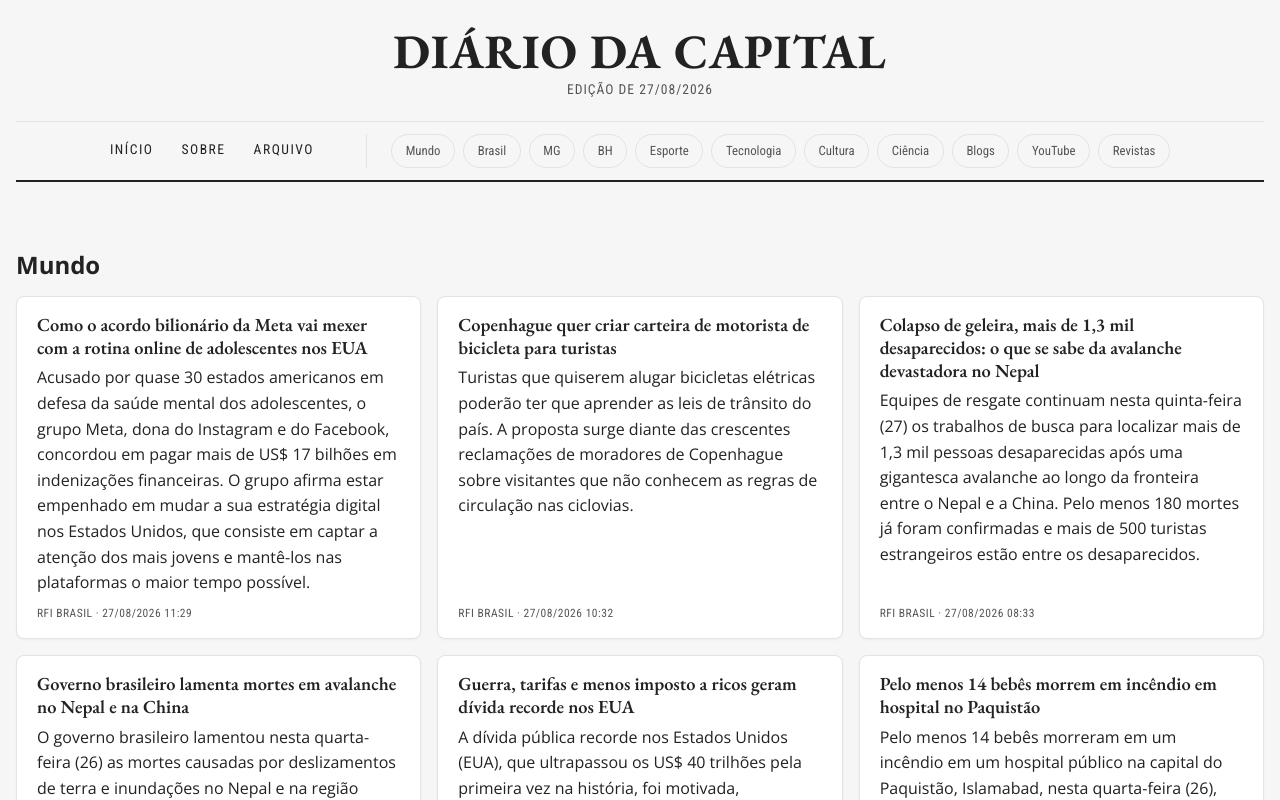
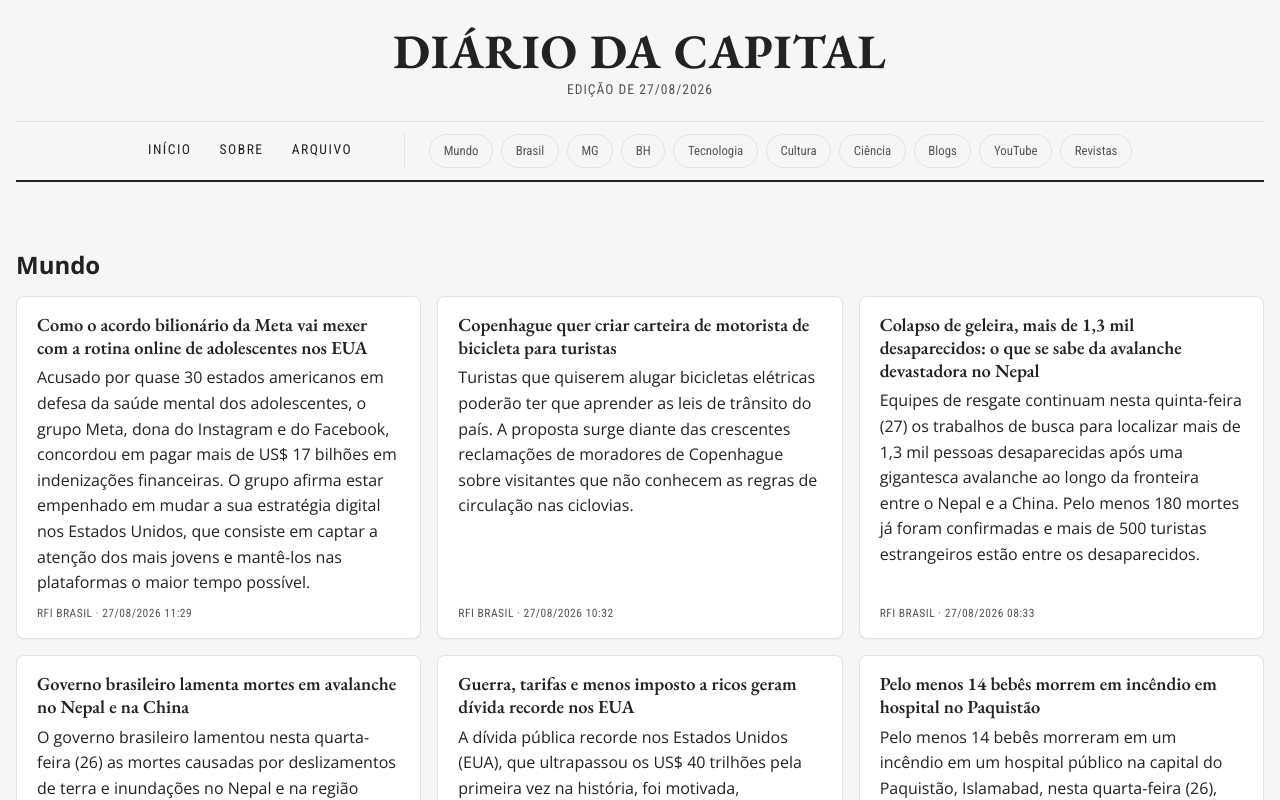
Before and after one commit to willycornelissen/clipping, a React (Vite) app: page / in a window 1280 px wide. Shown: the top 800 px of the page. Built offline with nearby package versions, Linux system fonts and the light colour scheme.

Commit message:
feat: remove assunto Esporte da lista de assuntos

```diff
--- a/src/fontes.js
+++ b/src/fontes.js
@@ -5,7 +5,6 @@ export const ASSUNTOS = [
   { id: 'brasil', nome: 'Brasil' },
   { id: 'mg', nome: 'MG' },
   { id: 'bh', nome: 'BH' },
-  { id: 'esporte', nome: 'Esporte' },
   { id: 'tecnologia', nome: 'Tecnologia' },
   { id: 'cultura', nome: 'Cultura' },
   { id: 'ciencia', nome: 'Ciência' },
```
